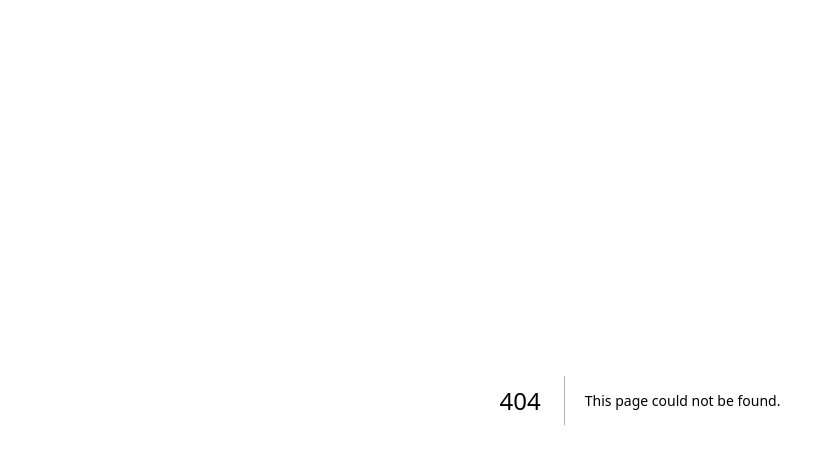
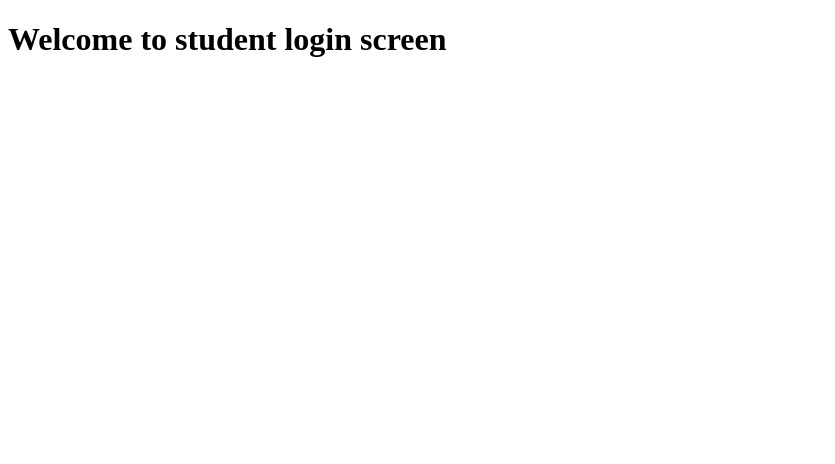
Before and after one commit to AhsanHafeez2525/Essential_Next.js, a Next.js app: page /Login/StudentLogin in a window 1280 px wide. Before the commit this address had no page. Shown: the top 464 px of the page, without its empty margins (0-835 px from the left). Built offline with nearby package versions, Linux system fonts and the light colour scheme.

Commit message:
nested-routing

```diff
--- /dev/null
+++ b/src/pages/Login/StudentLogin/index.tsx
@@ -0,0 +1,11 @@
+import React from 'react';
+
+const StudentLogin = () => {
+	return (
+		<div>
+			<h1>Welcome to student login screen</h1>
+		</div>
+	);
+};
+
+export default StudentLogin;
```
Also changed, not shown: src/pages/Login/CollegeLogin/index.tsx (added, +11 -0 lines), src/pages/Login/index.tsx (added, +11 -0 lines).
